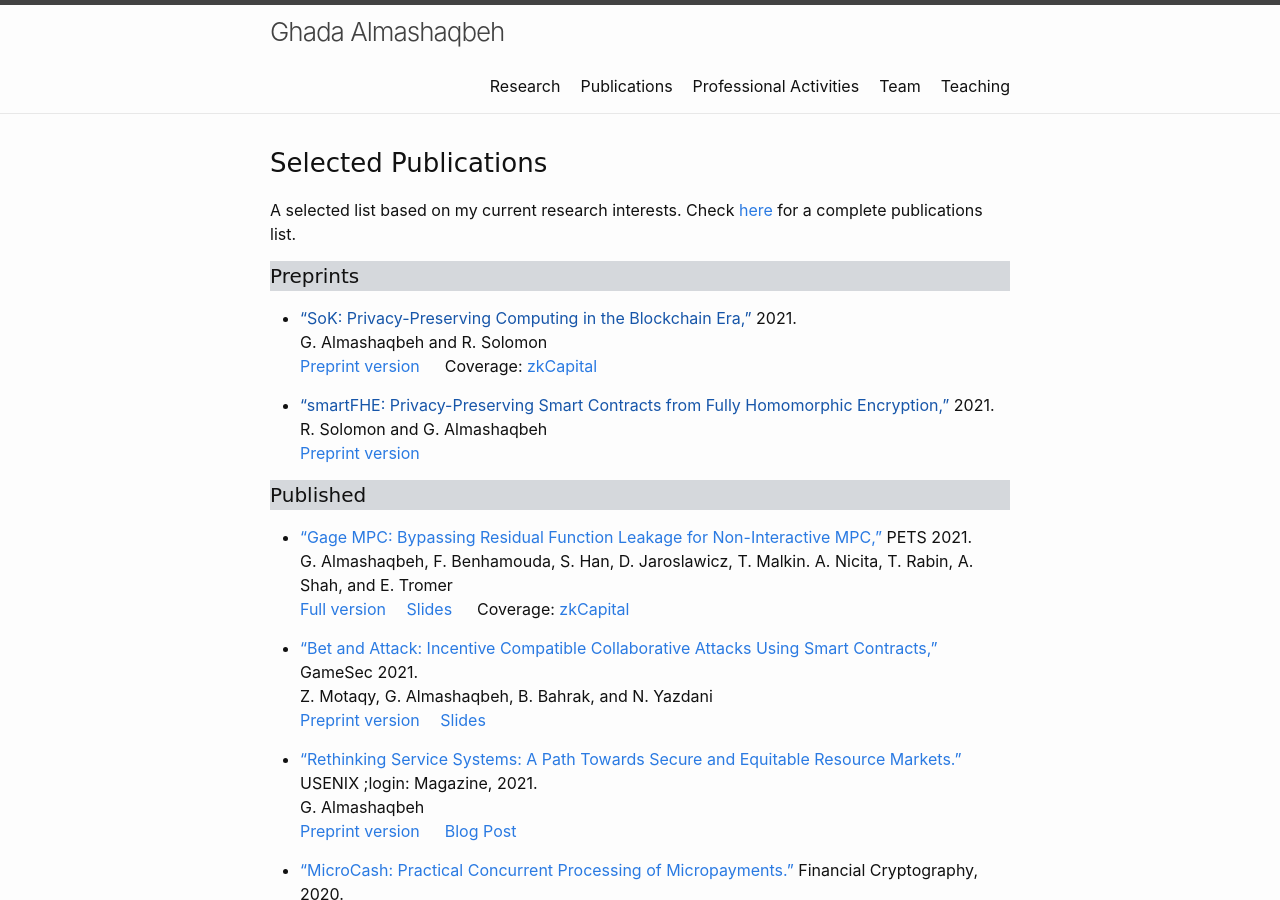
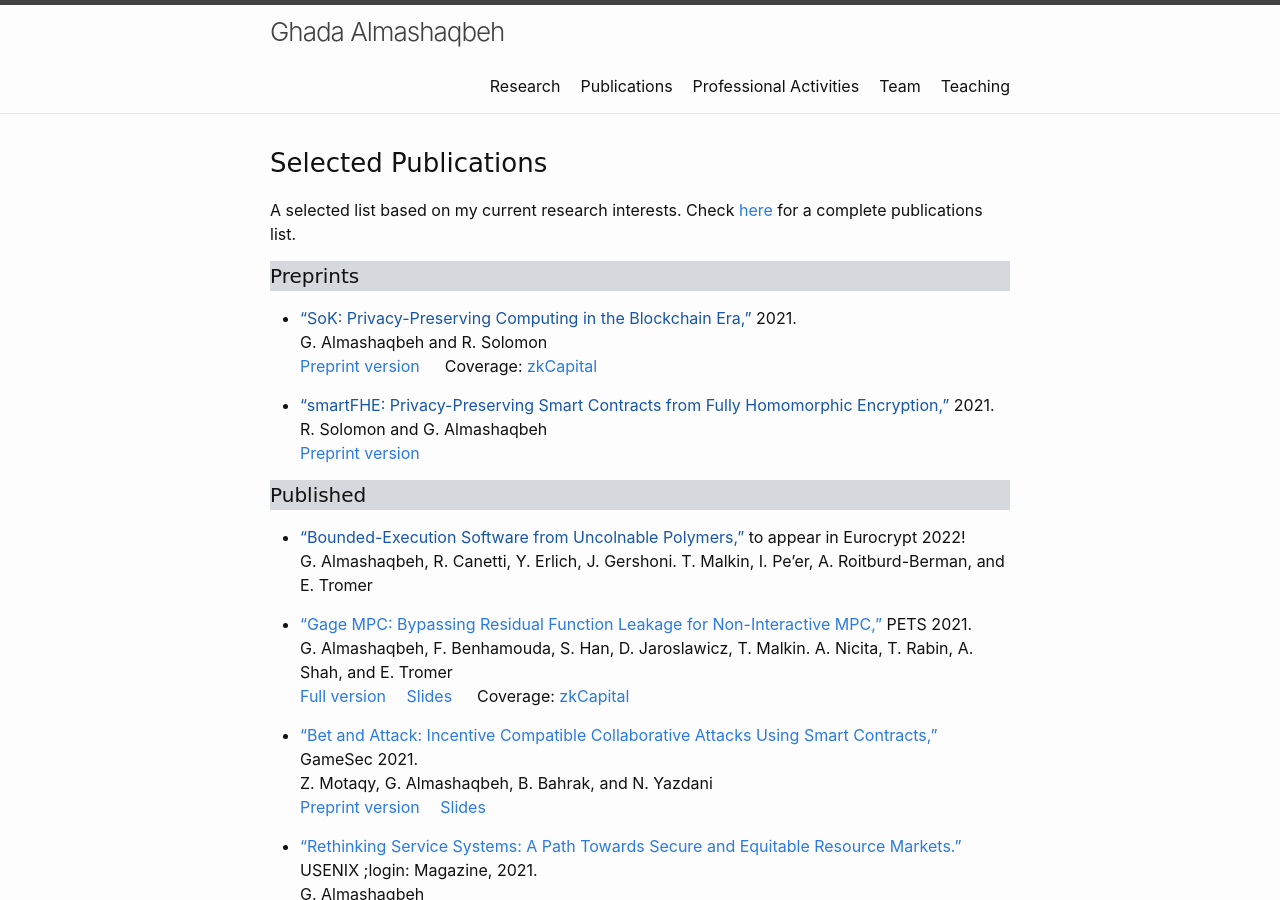
Before and after one commit to GhadaAlmashaqbeh/GhadaAlmashaqbeh.github.io, a Jekyll site: the page built from 02-publications.md, in a window 1280 px wide and 900 px high. Built offline with Jekyll 4.4.1, drawn with Linux system fonts in a browser that asks for light colours.

Commit message:
update publications

```diff
--- a/02-publications.md
+++ b/02-publications.md
@@ -22,6 +22,9 @@ A selected list based on my current research interests. Check [here](https://sch
 
 
 <h4 style="font-family: 'Comic Sans MS'; background-color:rgb(213, 216, 220);">Published</h4>
+
+* ["Bounded-Execution Software from Uncolnable Polymers,"]() to appear in Eurocrypt 2022!<br/>
+  G. Almashaqbeh, R. Canetti, Y. Erlich, J. Gershoni. T. Malkin, I. Pe’er, A. Roitburd-Berman, and E. Tromer<br/>
 
 * ["Gage MPC: Bypassing Residual Function Leakage for Non-Interactive MPC,"](https://sciendo.com/article/10.2478/popets-2021-0083) PETS 2021.<br/>
   G. Almashaqbeh, F. Benhamouda, S. Han, D. Jaroslawicz, T. Malkin. A. Nicita, T. Rabin, A. Shah, and E. Tromer<br/>
```
